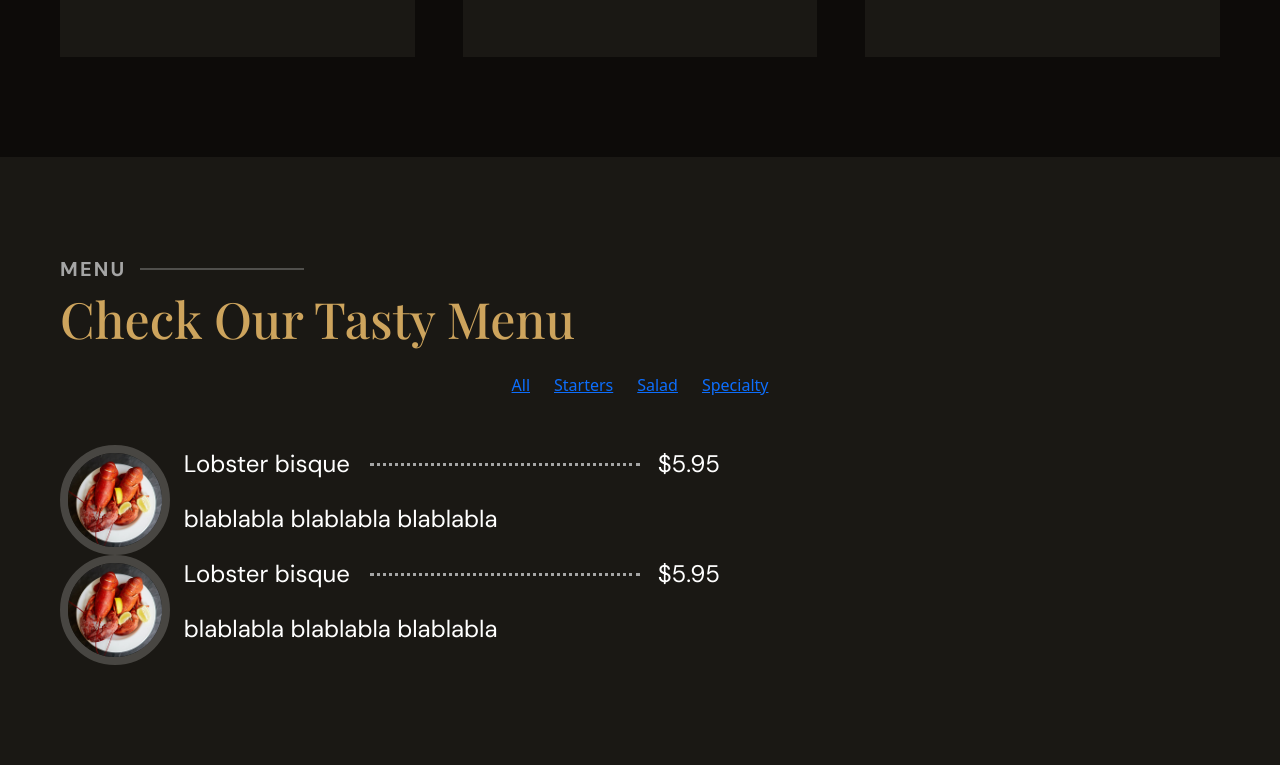
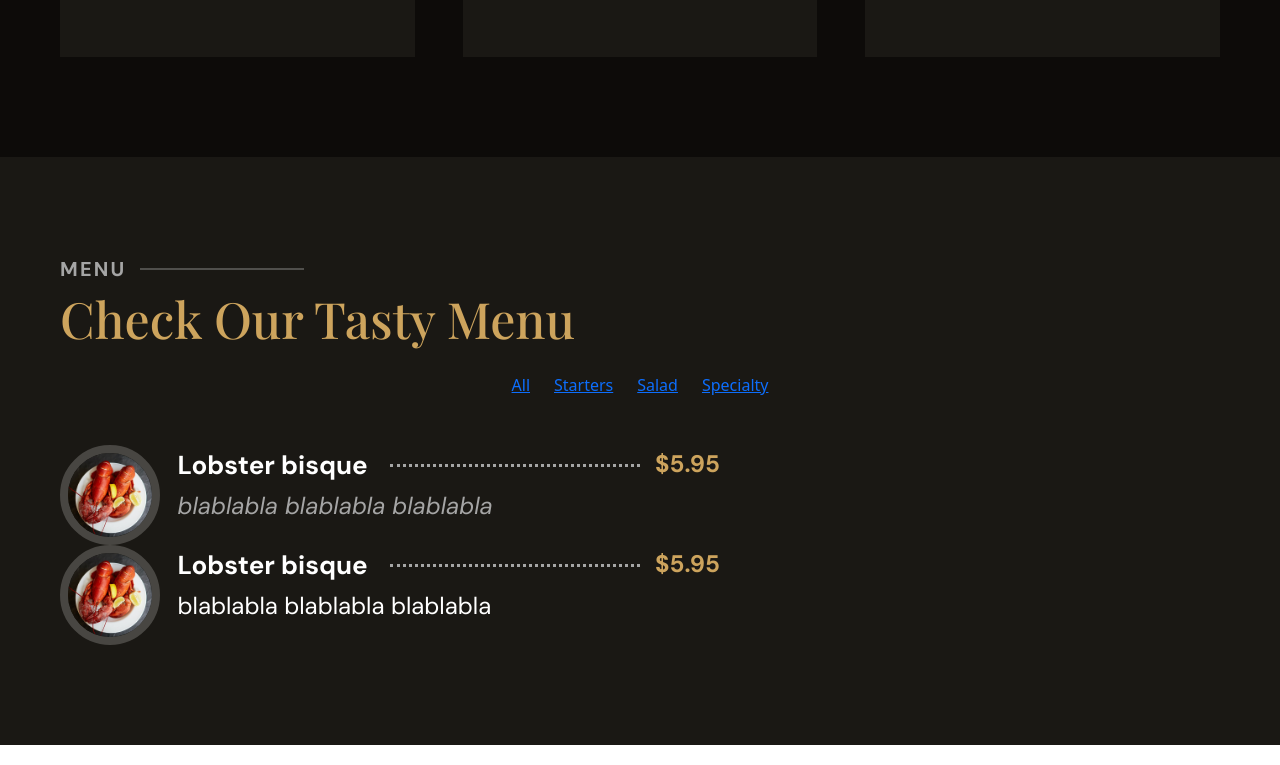
Before and after one commit to chazrsmit/CBIENBON, a website: page index.html in a window 1280 px wide. Shown: the part 2600-3365 px from the top of the page. Drawn offline with nearby package versions, Linux system fonts and the light colour scheme; a web font is replaced by a local one.

Commit message:
update section 3

```diff
--- a/index.html
+++ b/index.html
@@ -136,10 +136,10 @@
                 <img src="./public/assets/img/menu/lobster-bisque.jpg" alt="">
             </div>
             <div class="plat-textes">
-                <div class="titre-plat">
-                    <p>Lobster bisque</p>
+                <div class="plat-titre">
+                    <p class="m-0">Lobster bisque</p>
                 </div>
-                <p>blablabla blablabla blablabla</p>
+                <p class="plat-desc m-0">blablabla blablabla blablabla</p>
             </div>
             <div class="plat-prix">
                 <p>$5.95</p>
@@ -151,10 +151,10 @@
                 <img src="./public/assets/img/menu/lobster-bisque.jpg" alt="">
             </div>
             <div class="plat-textes">
-                <div class="titre-plat">
-                    <p>Lobster bisque</p>
+                <div class="plat-titre">
+                    <p class="m-0">Lobster bisque</p>
                 </div>
-                <p>blablabla blablabla blablabla</p>
+                <p class="m-0">blablabla blablabla blablabla</p>
             </div>
             <div class="plat-prix">
                 <p>$5.95</p>
--- a/src/sass/partials/_content.sass
+++ b/src/sass/partials/_content.sass
@@ -94,20 +94,32 @@
     img
         object-fit: contain
         border: $border-img2 8px solid
-        width: 110px
-        height: 110px
+        width: 100px
+        height: 100px
         border-radius: 50%
 
 .plat-textes
     width: 460px
+
+.plat-desc
+    color : $lightgrey !important
+    font-style: italic !important
 
 .plat-prix
     position: relative
     &::before
         content: ""
         display: block
-        width: 270px
+        width: 250px
         border-top: 3.5px dotted $lightgrey
         position: absolute
-        top: 18px
+        top: 19px
         right: 80px
+    p
+        color : $yellowish !important
+        font-weight: bold !important
+
+.plat-titre
+    p
+        font-weight: bold
+        font-size: 26px !important
```
Also changed, not shown: public/styles/style.css, 1 other file.
